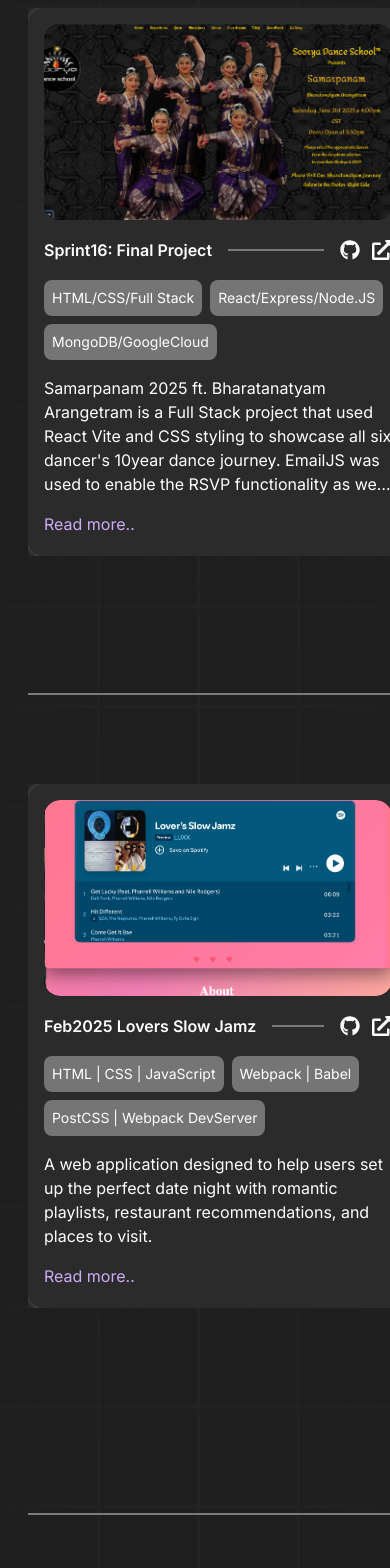
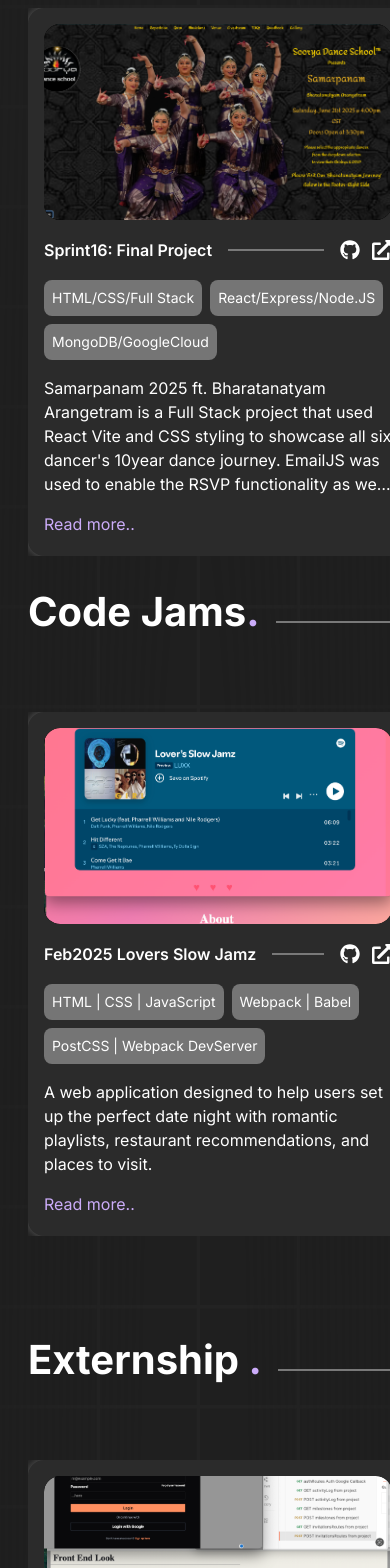
Before and after one commit to JohnPlamoottil/JJs_Portfolio, a Next.js app: page / in a window 390 px wide. Shown: the part 2695-4263 px from the top of the page. Built offline with nearby package versions, Linux system fonts and the light colour scheme.

Commit message:
fix the titles on the projects and code jams and externships as well as fixed the bug causing page to lock

```diff
--- a/Components/Projects.tsx
+++ b/Components/Projects.tsx
@@ -27,10 +27,10 @@ export const Projects = () => {
       <div className="max-w-[1350px] m-auto px-7">
         <div>
           <div className="flex gap-4 items-center">
-            <span className="border-[#797979] border-[1px] w-full"></span>
-            <h1 className="text-left font-bold leading-[40px] sm:text-5xl md:text-6xl whitespace-nowrap flex-shrink-0">
+            <h1 className="text-left font-bold text-[40px] leading-[40px] md:text-5xl lg:text-6xl whitespace-nowrap flex-shrink-0">
               Projects<span className="text-purple">.</span>
             </h1>
+            <span className="border-[#797979] border-[1px] w-full"></span>
           </div>
           <div className="mt-6">
             <div
@@ -38,7 +38,6 @@ export const Projects = () => {
               role="list"
               aria-label="Projects"
               className="flex gap-6 overflow-x-auto py-4 snap-x snap-mandatory scrollbar-thin scrollbar-thumb-gray-700 justify-start sm:justify-start"
-              style={{ touchAction: 'pan-x pinch-zoom' }}
             >
               <div className="flex-shrink-0 w-full sm:w-[320px] md:w-[360px] lg:w-[420px] snap-start snap-center sm:snap-start">
                 <Reveal>
@@ -105,7 +104,7 @@ export const Projects = () => {
               </div>
             </div>
           </div>
-          <div className="flex gap-4 mt-4 justify-center">
+          <div className="hidden sm:flex gap-4 mt-4 justify-center">
             <button
               onClick={() => scroll('left', scrollRef)}
               className="h-14 w-14 rounded-full bg-purple flex items-center justify-center text-3xl"
@@ -123,10 +122,10 @@ export const Projects = () => {
           </div>
           <div id="code jams">
             <div className="flex gap-4 items-center">
-              <span className="border-[#797979] border-[1px] w-full"></span>
-              <h1 className="text-left font-bold leading-[40px] sm:text-5xl md:text-6xl whitespace-nowrap flex-shrink-0">
+              <h1 className="text-left font-bold text-[40px] leading-[40px] md:text-5xl lg:text-6xl whitespace-nowrap flex-shrink-0">
                 Code Jams<span className="text-purple">.</span>
               </h1>
+              <span className="border-[#797979] border-[1px] w-full"></span>
             </div>
             <div className="mt-6">
               <div
@@ -134,7 +133,6 @@ export const Projects = () => {
                 role="list"
                 aria-label="Code Jams"
                 className="flex gap-6 overflow-x-auto py-4 snap-x snap-mandatory scrollbar-thin scrollbar-thumb-gray-700 justify-start sm:justify-start"
-                style={{ touchAction: 'pan-x pinch-zoom' }}
               >
                 <div className="flex-shrink-0 w-full sm:w-[320px] md:w-[360px] lg:w-[420px] snap-start snap-center sm:snap-start">
                   <Reveal>
@@ -160,7 +158,7 @@ export const Projects = () => {
               </div>
             </div>
           </div>
-          <div className="flex gap-4 mt-4 justify-center">
+          <div className="hidden sm:flex gap-4 mt-4 justify-center">
             <button
               onClick={() => scroll('left', codeJamsScrollRef)}
               className="h-14 w-14 rounded-full bg-purple flex items-center justify-center text-3xl"
@@ -179,10 +177,10 @@ export const Projects = () => {
 
           <div id="externship">
             <div className="flex gap-4 items-center">
-              <span className="border-[#797979] border-[1px] w-full"></span>
-              <h1 className="text-left font-bold leading-[40px] sm:text-5xl md:text-6xl whitespace-nowrap flex-shrink-0">
+              <h1 className="text-left font-bold text-[40px] leading-[40px] md:text-5xl lg:text-6xl whitespace-nowrap flex-shrink-0">
                 Externship <span className="text-purple">.</span>
               </h1>
+              <span className="border-[#797979] border-[1px] w-full"></span>
             </div>
             <div className="mt-6">
               <div
@@ -190,7 +188,6 @@ export const Projects = () => {
                 role="list"
                 aria-label="Externship"
                 className="flex gap-6 overflow-x-auto py-4 snap-x snap-mandatory scrollbar-thin scrollbar-thumb-gray-700 justify-start sm:justify-start"
-                style={{ touchAction: 'pan-x pinch-zoom' }}
               >
                 <div className="flex-shrink-0 w-full sm:w-[320px] md:w-[360px] lg:w-[420px] snap-start snap-center sm:snap-start">
                   <Reveal>
@@ -209,7 +206,7 @@ export const Projects = () => {
               </div>
             </div>
           </div>
-          <div className="flex gap-4 mt-4 justify-center">
+          <div className="hidden sm:flex gap-4 mt-4 justify-center">
             <button
               onClick={() => scroll('left', externshipScrollRef)}
               className="h-14 w-14 rounded-full bg-purple flex items-center justify-center text-3xl"
```
